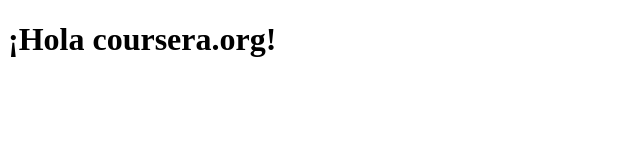
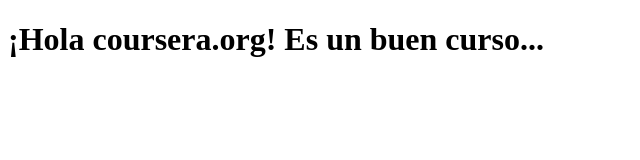
Before and after one commit to DonovanRGV/Mod_2_Solution, a plain HTML site: page site/index.html in a window 1280 px wide. Shown: the whole page, without its empty margins (0-640 px from the left). Drawn offline with Linux system fonts and the light colour scheme.

Commit message:
Un pequeño cambio a mi pagina.

```diff
--- a/site/index.html
+++ b/site/index.html
@@ -4,6 +4,6 @@
 	<title>¡Hola coursera.org!</title>
 </head>
 <body>
- <h1>¡Hola coursera.org!</h1>
+ <h1>¡Hola coursera.org! Es un buen curso...</h1>
 </body>
 </html>
```
